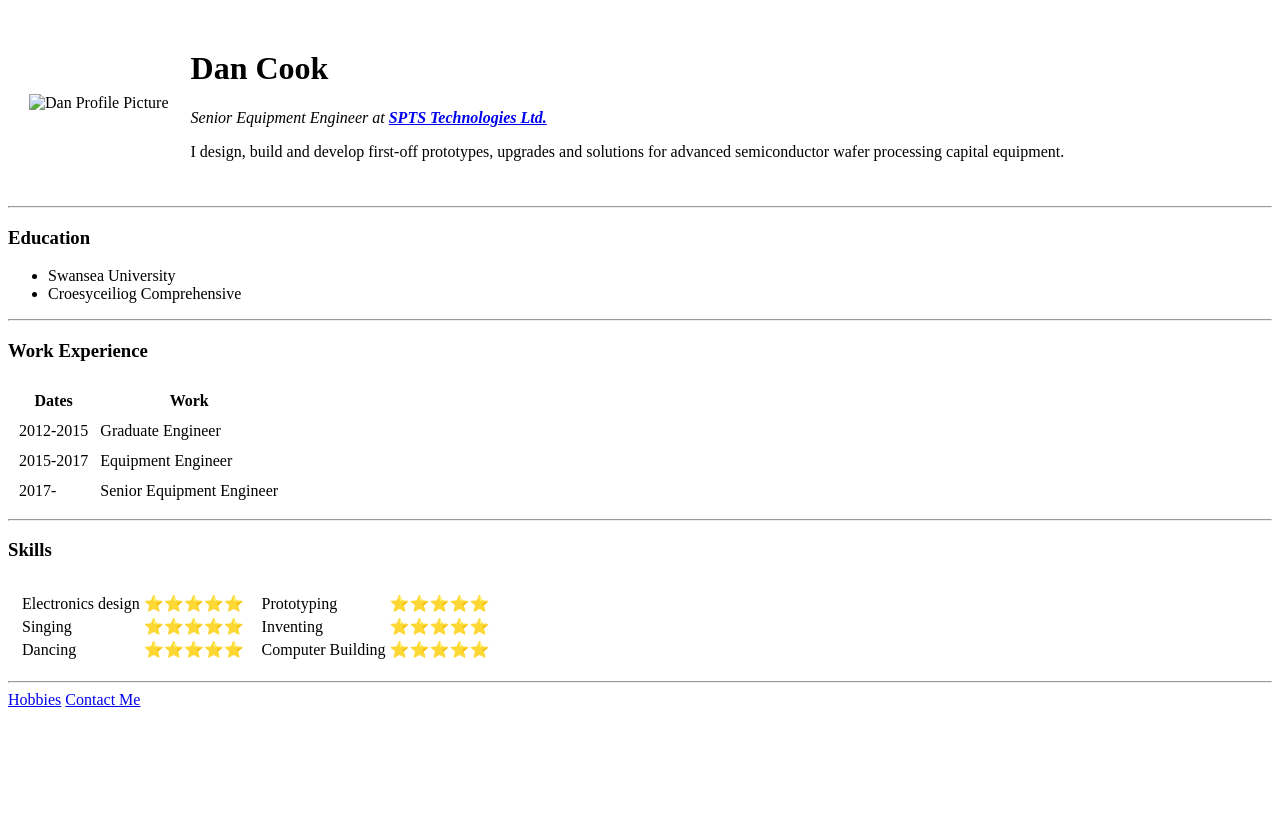
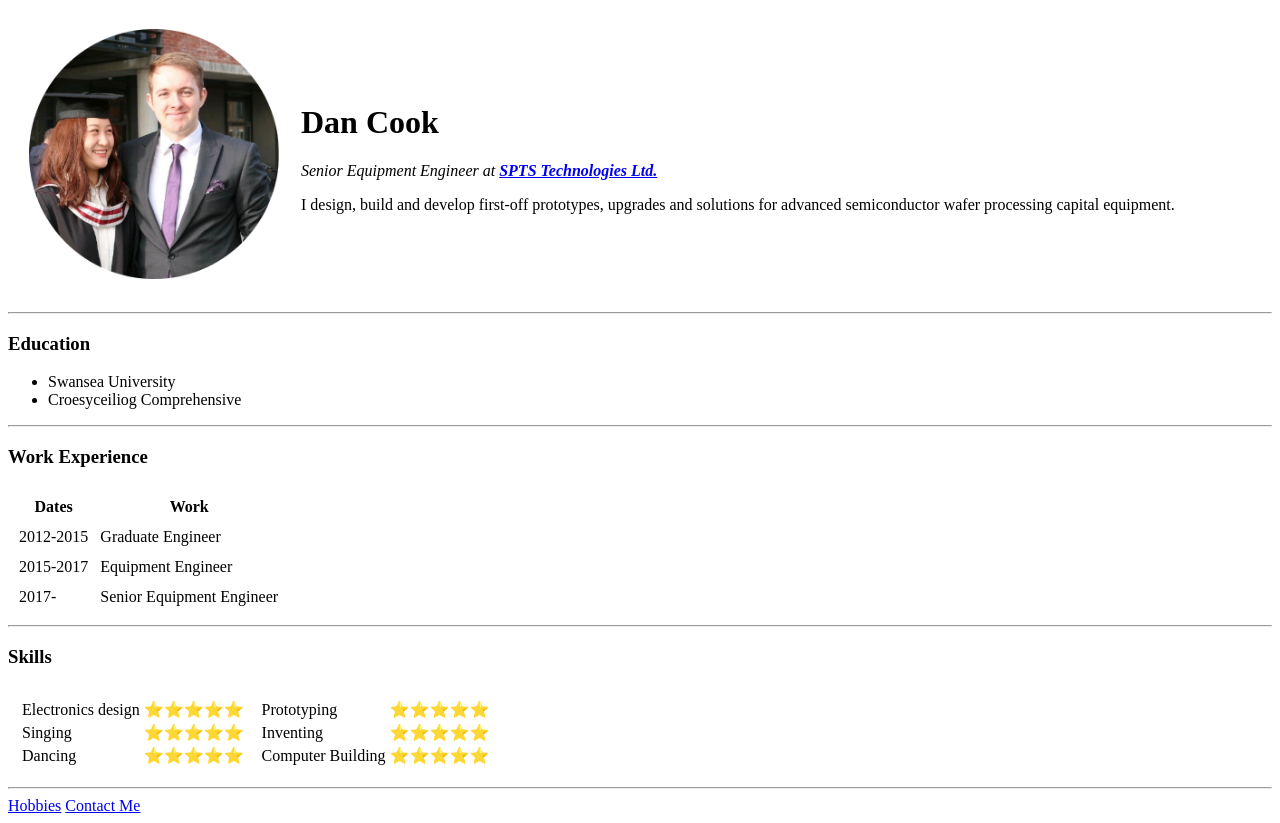
Before and after one commit to MoistMitten/CV, a plain HTML site: page index.html in a window 1280 px wide. Before the commit the page ends 800 px from the top, so only its background shows below. Drawn offline with Linux system fonts and the light colour scheme.

Commit message:
Update index.html

```diff
--- a/index.html
+++ b/index.html
@@ -12,7 +12,7 @@
 <body>
   <table cellspacing="20">
     <tr>
-      <td><img src="Images/Dan.png" alt="Dan Profile Picture" width="250" height="250"></td>
+      <td><img src="Images/DanC.png" alt="Dan Profile Picture" width="250" height="250"></td>
       <td>
         <h1>Dan Cook</h1>
         <p><em>Senior Equipment Engineer at <strong><a href="https://www.linkedin.com/company/spts-technologies-ltd/">SPTS Technologies Ltd.</a></strong></em></p>
```
